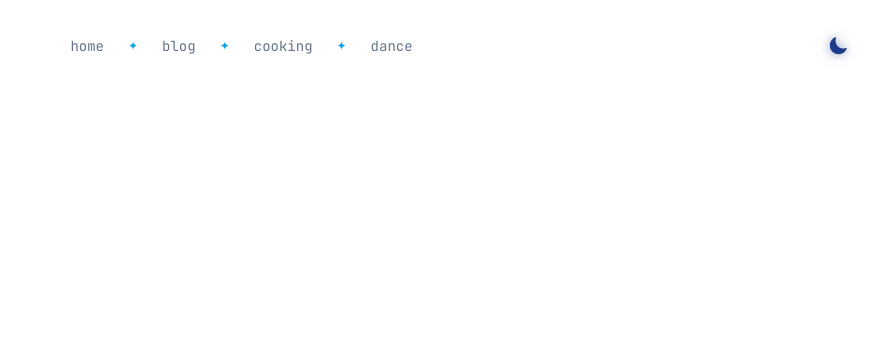
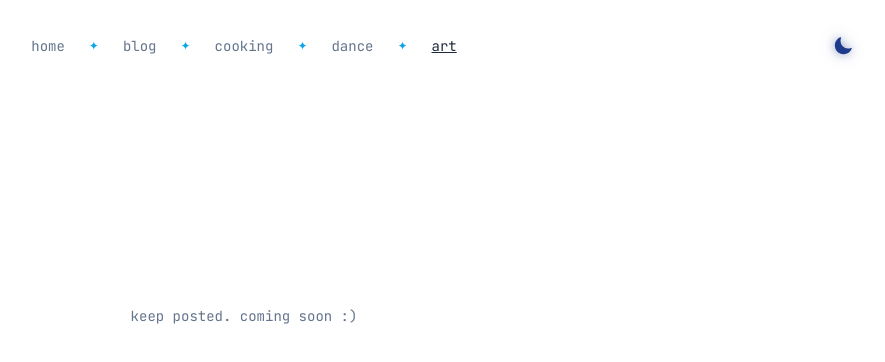
Before and after one commit to johnkimdw/portfolio, a React (Create React App) app: page /art in a window 1280 px wide. Shown: the top 362 px of the page, without its empty margins (391-1276 px from the left). Built offline with nearby package versions, Linux system fonts and the light colour scheme.

Commit message:
Added art page

```diff
--- a/src/App.js
+++ b/src/App.js
@@ -7,6 +7,7 @@ import Blog from './pages/Blog';
 import BlogPost from './pages/BlogPost';
 import Cooking from './pages/Cooking';
 import Dance from './pages/Dance';
+import Art from './pages/Art';
 
 function App() {
   return (
@@ -19,6 +20,7 @@ function App() {
             <Route path="/blog/:slug" element={<BlogPost />} />
             <Route path="/cooking" element={<Cooking />} />
             <Route path="/dance" element={<Dance />} />
+            <Route path="/art" element={<Art />} />
           </Routes>
         </Layout>
       </Router>
--- a/src/components/TabNavigation.js
+++ b/src/components/TabNavigation.js
@@ -12,7 +12,8 @@ export default function TabNavigation() {
     { name: 'home', type: 'route', path: '/' },
     { name: 'blog', type: 'route', path: '/blog' },
     { name: 'cooking', type: 'route', path: '/cooking' },
-    { name: 'dance', type: 'route', path: '/dance' }
+    { name: 'dance', type: 'route', path: '/dance' },
+    { name: 'art', type: 'route', path: '/art' }
   ];
 
   return (
--- a/src/index.css
+++ b/src/index.css
@@ -11,9 +11,60 @@ html, body {
   overflow-x: hidden;
 }
 
+/* Background color for html element to fill scrollbar gutter */
+html {
+  background-color: #ffffff;
+}
+
+html.dark {
+  background-color: #000000;
+}
+
 /* Prevent layout shift when scrollbar appears/disappears */
 html {
   scrollbar-gutter: stable;
+}
+
+/* Custom scrollbar styling for light mode */
+::-webkit-scrollbar {
+  width: 10px;
+}
+
+::-webkit-scrollbar-track {
+  background: #ffffff;
+}
+
+::-webkit-scrollbar-thumb {
+  background: #93c5fd;
+  border-radius: 5px;
+}
+
+::-webkit-scrollbar-thumb:hover {
+  background: #60a5fa;
+}
+
+/* Custom scrollbar styling for dark mode */
+.dark ::-webkit-scrollbar-track {
+  background: #000000;
+}
+
+.dark ::-webkit-scrollbar-thumb {
+  background: #1e40af;
+  border-radius: 5px;
+}
+
+.dark ::-webkit-scrollbar-thumb:hover {
+  background: #2563eb;
+}
+
+/* Firefox scrollbar styling */
+html {
+  scrollbar-width: thin;
+  scrollbar-color: #93c5fd #ffffff;
+}
+
+html.dark {
+  scrollbar-color: #1e40af #000000;
 }
 
 body {
--- /dev/null
+++ b/src/pages/Art.js
@@ -0,0 +1,17 @@
+import React from 'react';
+import { useTheme } from '../contexts/ThemeContext';
+
+export default function Art() {
+  const { colors } = useTheme();
+
+  return (
+    <div className="flex items-center justify-center min-h-[60vh]">
+      <p
+        className="text-sm font-sans"
+        style={{ color: colors.textMuted }}
+      >
+        keep posted. coming soon :)
+      </p>
+    </div>
+  );
+}
```
